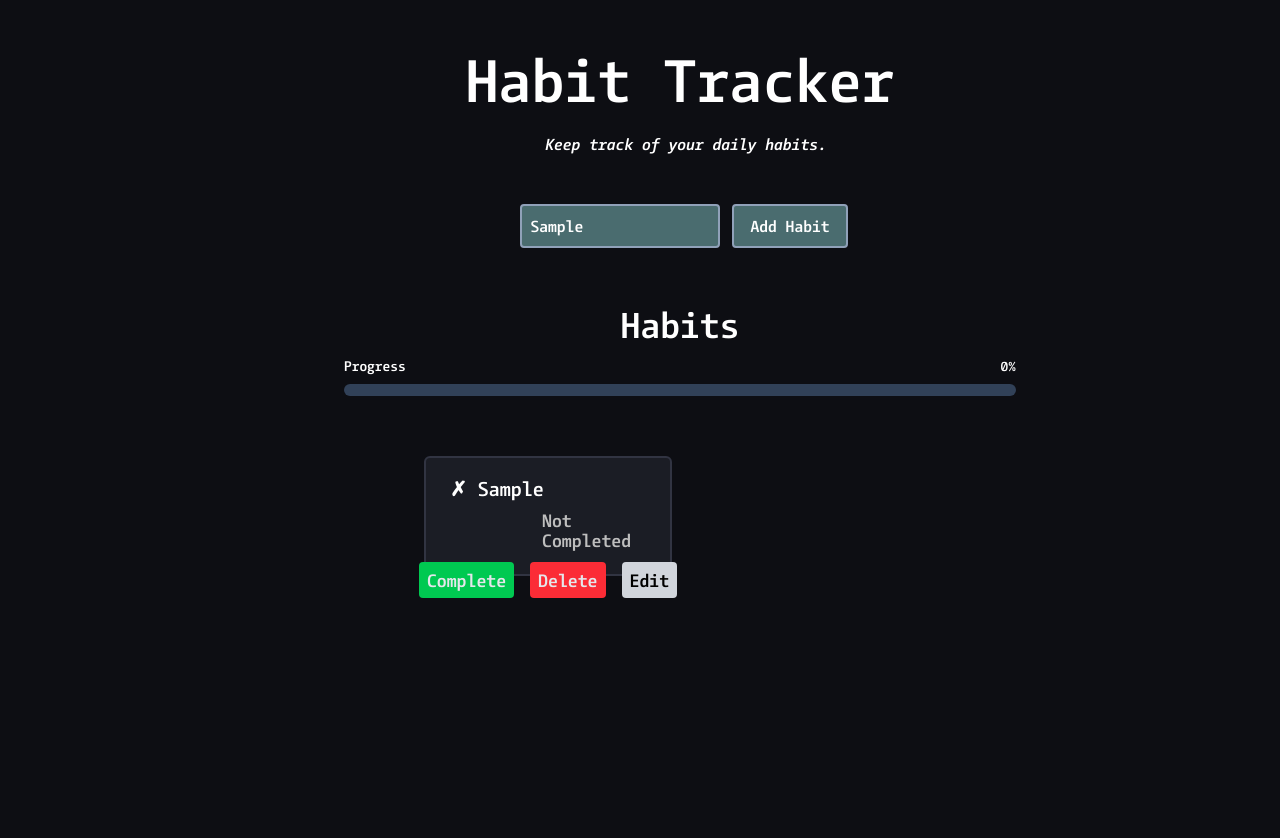
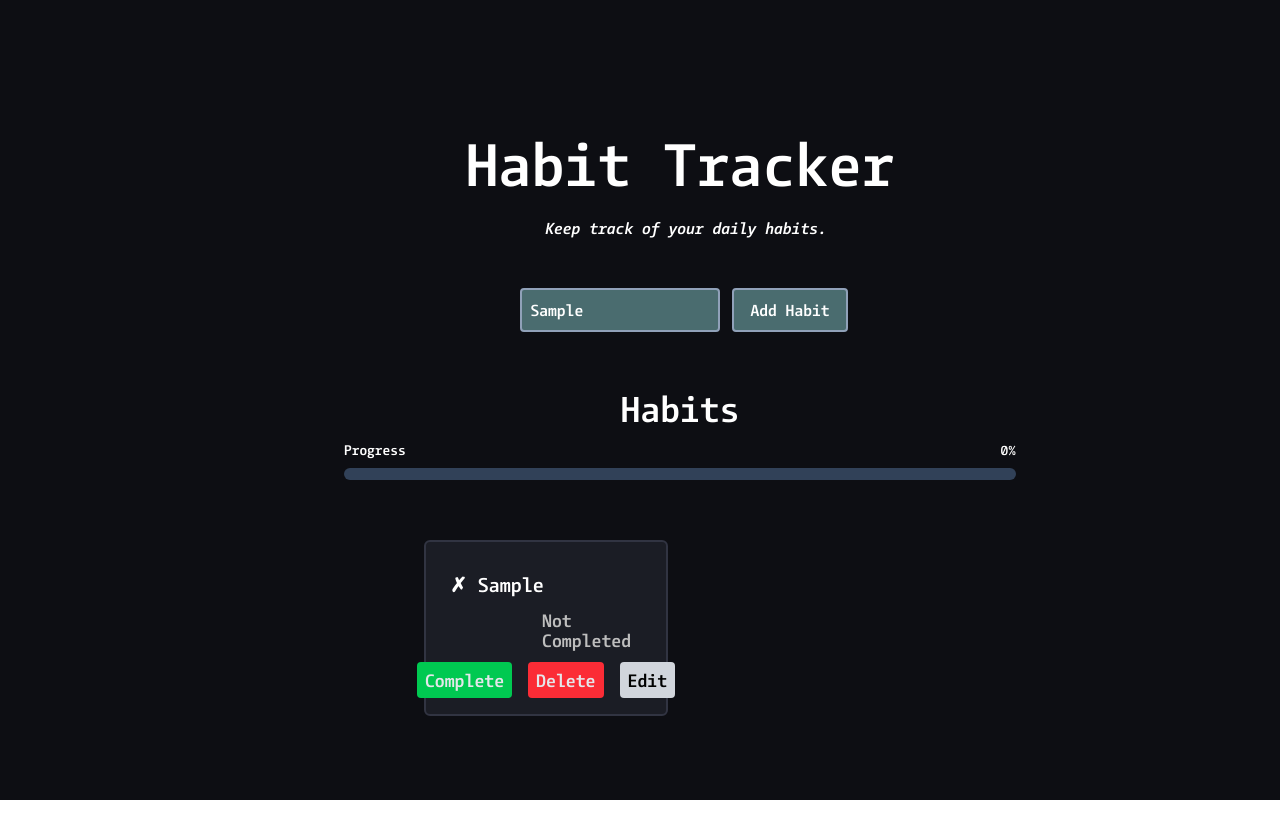
Before and after one commit to parkerkg123123/habit-tracker, a Next.js app: page / in a window 1280 px wide. Both pictures are taken after typing "Sample" into the empty fields and a click on the button "Add Habit". Shown: the top 838 px of the page. After the commit the page ends 800 px from the top, so only its background shows below. Built offline with nearby package versions, Linux system fonts and the light colour scheme.

Commit message:
added date detection

```diff
--- a/app/data/habit.ts
+++ b/app/data/habit.ts
@@ -2,4 +2,5 @@ export type Habit = {
     id: string;
     name: string;
     completed: boolean;
+    date: number;
 }
--- a/app/page.tsx
+++ b/app/page.tsx
@@ -5,16 +5,27 @@ import { Habit } from "./data/habit";
 
 export default function Home() {
 
+  const date = new Date().getDate();
+
   const [habit, setHabit] = useState("");
   const [habits, setHabits] = useState<Habit[]>([]);
   let completedHabits = habits.filter((habit) => habit.completed === true);
 
   useEffect(() => {
-    const savedHabits = localStorage.getItem("Habits")
+    const savedHabits = localStorage.getItem("Habits");
 
     if (savedHabits) {
       const parsedHabits = JSON.parse(savedHabits);
-      setHabits(parsedHabits);
+
+      const updatedHabits = parsedHabits.map((habit: Habit) => {
+        if (habit.date !== date) {
+          return { ...habit, completed: false, date };
+        }
+
+        return habit;
+      });
+
+      setHabits(updatedHabits);
     }
   }, []);
 
@@ -24,8 +35,13 @@ export default function Home() {
   }, [habits]);
 
   function SetComplete(CompletedHabit: Habit) {
-    CompletedHabit.completed = true;
-    setHabits((prev) => [...prev]);
+    setHabits(prev =>
+      prev.map(habit =>
+        habit.id === CompletedHabit.id
+          ? { ...habit, completed: true, date }
+          : habit
+      )
+    );
   }
 
   function Uncomplete(SelectedHabit: Habit) {
@@ -48,9 +64,9 @@ export default function Home() {
 
   function HabitCard({ habit }: { habit: Habit }) {
     return (
-      <div id="HabitCard" className={`max-h-[20vh] h-[15vh] min-h-[12.5vh] border-2 rounded-[6px] text-white flex items-start justify-start px-6 flex-col ${habit.completed ? 'border-[#246d41]' : 'border-[rgb(49,52,66)]'}`} style={{background: habit.completed ? '#141e18' : 'rgb(27, 29, 37)'}}>
-          <h1 id="HabitName" className="text-xl mt-4">{habit.completed ? '✓' : '✗'} {habit.name}</h1>
-          <p className="text-[18px] mt-2 ml-23" style={{color: habit.completed ? "#6eeb74" : "rgb(190,190,190)"}}>{habit.completed ? 'Completed Today' : 'Not Completed'}</p>
+      <div id="HabitCard" className={` ... mb-6 break-inside-avoid border-2 rounded-[6px] text-white flex items-start justify-start px-6 py-4 flex-col ${habit.completed ? 'border-[#246d41]' : 'border-[rgb(49,52,66)]'}`} style={{background: habit.completed ? '#141e18' : 'rgb(27, 29, 37)'}}>
+          <h1 id="HabitName" className={`text-xl mt-3 break-all`}>{habit.completed ? '✓' : '✗'} {habit.name}</h1>
+          <p className="text-[18px] max-h-[48px] ml-23 mt-3" style={{color: habit.completed ? "#6eeb74" : "rgb(190,190,190)"}}>{habit.completed ? 'Completed Today' : 'Not Completed'}</p>
           <div className="flex mt-3 flex-row gap-4 items-center justify-center w-full">
             <button className={`text-[18px] ${habit.completed ? 'bg-red-500' : 'bg-green-500'} w-fit h-fit p-2 rounded-[4px] text-gray-200 cursor-pointer`} onClick={habit.completed ? () => Uncomplete(habit) : () => SetComplete(habit)}>{habit.completed ? "Incomplete" : "Complete"}</button>
             <button className="text-[18px] bg-red-500 w-fit h-fit p-2 rounded-[4px] text-gray-200 cursor-pointer" onClick={() => DeleteHabit(habit)}>Delete</button>
@@ -111,7 +127,7 @@ export default function Home() {
         </div>
         <div className="flex flex-row justify-center items-center min-w-screen mt-[40px] ml-[11vh] gap-3">
             <input onChange={(e) => setHabit(e.target.value)} type="text" className="bg-[#4A6C6F] text-white p-2 rounded-[4px] placeholder-white border-2 border-slate-400" placeholder="Habit Name"/>
-            <button className="bg-[#4A6C6F] text-white p-2 px-4 rounded-[4px] placeholder-white border-2 border-slate-400 font-semibold text-[16px]" onClick={() => AddHabit({name: habit, completed: false, id: crypto.randomUUID()})}>Add Habit</button>
+            <button className="bg-[#4A6C6F] text-white p-2 px-4 rounded-[4px] placeholder-white border-2 border-slate-400 font-semibold text-[16px]" onClick={() => AddHabit({name: habit, completed: false, id: crypto.randomUUID(), date: new Date().getDate()})}>Add Habit</button>
         </div>
         <div className="flex flex-col items-center justify-center min-w-screen">
             <AddHabitPers/>
@@ -120,7 +136,7 @@ export default function Home() {
         <div className="flex flex-col items-center min-w-screen mt-[40px] ml-[10vh] gap-3 text-4xl font-bold text-[rgb(220,220,220)]">
           Habits
           <CompletedCounter/>
-            <div className="mt-[48px] grid grid-cols-2 grid-rows-3 gap-4 w-[40%] items-center max-w-5xl mx-auto">
+            <div className="mt-[48px] columns-1 lg:columns-2 gap-6 w-[40%] items-center max-w-5xl mx-auto">
               {habits
               .map((HabitData, index) => (
                 <HabitCard key={HabitData.id} habit={HabitData}/>
```
